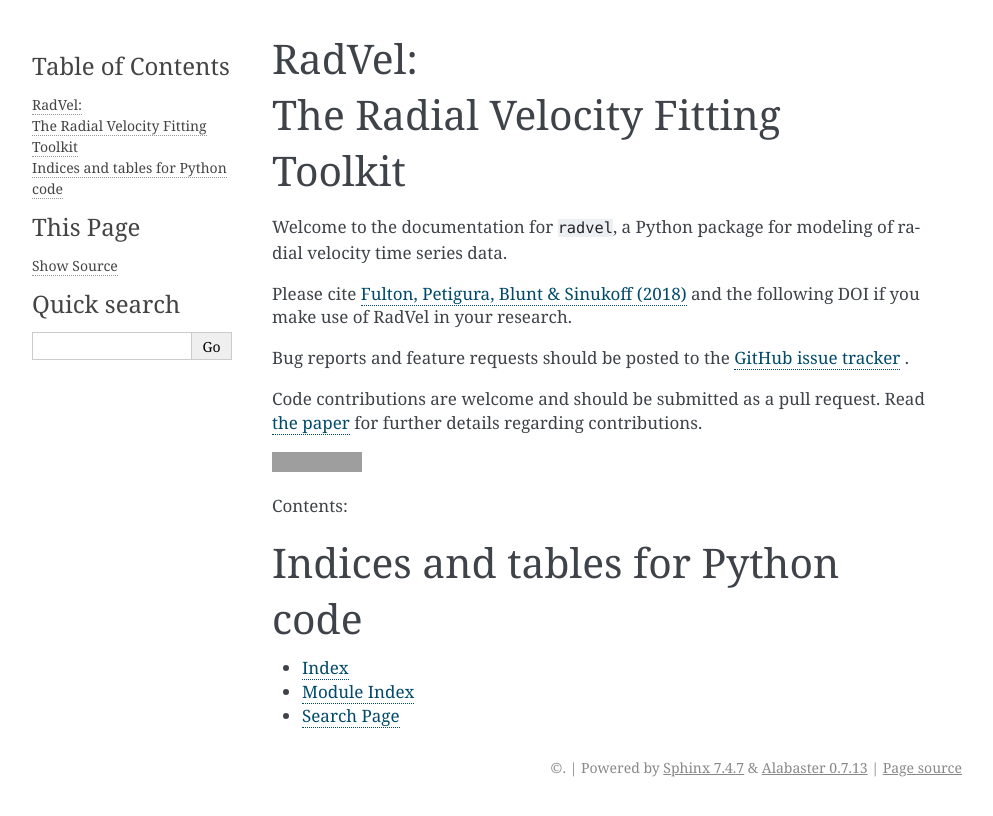
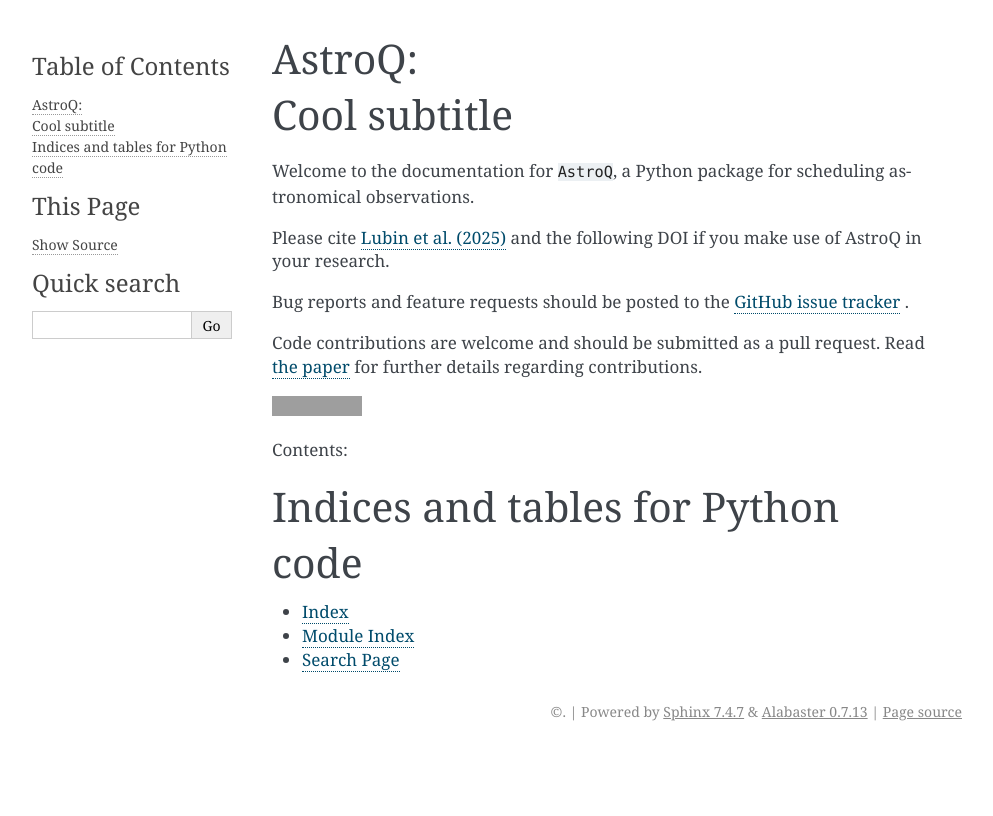
Before and after one commit to jluby127/AstroQ, a Sphinx documentation site: the page built from docs/index.rst, in a window 1280 px wide. Shown: the top 816 px of the page, without its empty margins (148-1141 px from the left). Built offline with Sphinx 7.4.7, drawn with Linux system fonts in a browser that asks for light colours; pages that are not in the unit, such as notebooks, are missing from menus; grey boxes are pictures that could not be loaded.

Commit message:
Modified index.rst

```diff
--- a/docs/index.rst
+++ b/docs/index.rst
@@ -2,15 +2,15 @@
 
    <br />
 
-RadVel: |br| The Radial Velocity Fitting Toolkit
+AstroQ: |br| Cool subtitle
 ================================================
 
-Welcome to the documentation for ``radvel``, a Python package for
-modeling of radial velocity time series data.
+Welcome to the documentation for ``AstroQ``, a Python package for
+scheduling astronomical observations.
 
-Please cite `Fulton, Petigura, Blunt & Sinukoff (2018)  <http://adsabs.harvard.edu/abs/2018PASP..130d4504F>`_ and the following DOI if you make use of RadVel in your research.
+Please cite `Lubin et al. (2025)  <http://adsabs.harvard.edu/abs/2018PASP..130d4504F>`_ and the following DOI if you make use of AstroQ in your research.
 
-Bug reports and feature requests should be posted to the `GitHub issue tracker <https://github.com/California-Planet-Search/radvel/issues>`_ .
+Bug reports and feature requests should be posted to the `GitHub issue tracker <https://github.com/jluby127/AstroQ/issues>`_ .
 
 Code contributions are welcome and should be submitted as a pull request. Read `the paper <http://adsabs.harvard.edu/abs/2018PASP..130d4504F>`_ for further details regarding contributions.
 
```
